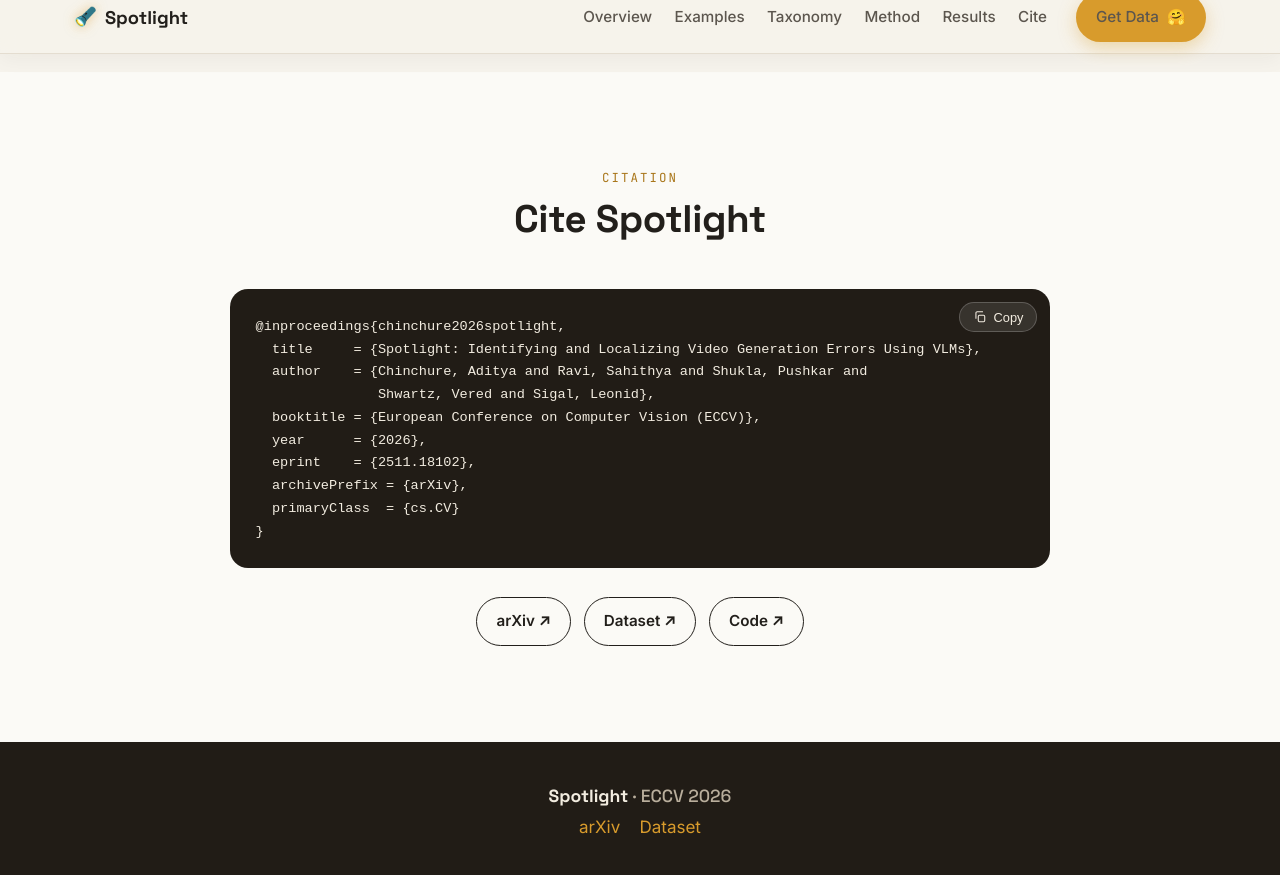
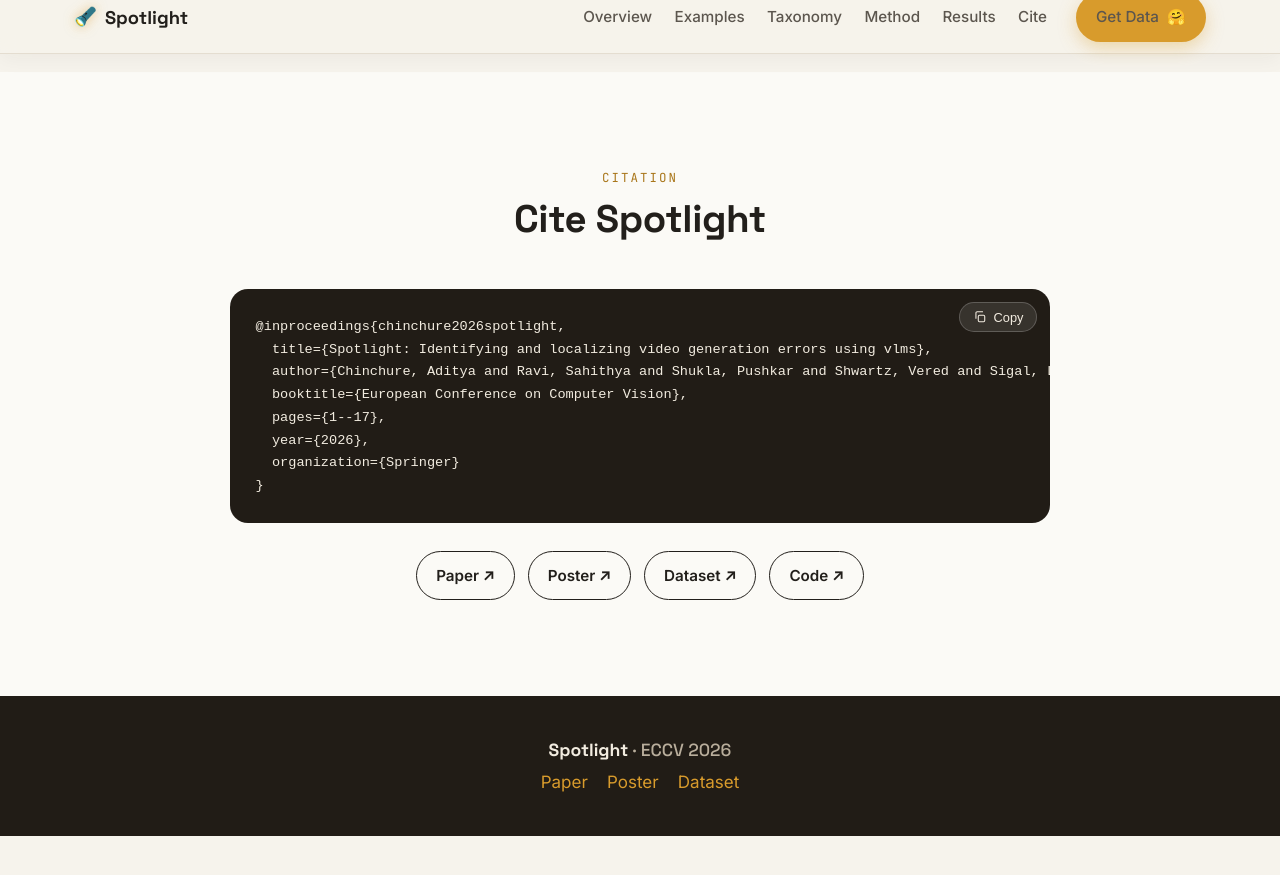
Before and after one commit to spotlight-video/spotlight-video.github.io, a Jekyll site: the page built from index.html, in a window 1280 px wide and 900 px high, scrolled down 9546 px, cut to the strip 18-893 px from the top of the window. Built offline with Jekyll 4.4.1, drawn with Linux system fonts in a browser that asks for light colours; after the commit the page ends 10400 px from its top, so only the background shows below that.

Commit message:
Link ECCV paper and poster, update citation
Replace the arXiv link with the ECCV paper PDF (button now reads
"Paper"), add a Poster button linking to the ECCV virtual poster page,
and switch the BibTeX to the ECCV proceedings entry.

Co-Authored-By: Claude Opus 5.5 <noreply@anthropic.com>

```diff
--- a/_config.yml
+++ b/_config.yml
@@ -22,7 +22,8 @@ baseurl: ""
 # --- External links (used by nav, hero, and citation) -----------------------
 # Set a link to "" to render its button as a disabled "coming soon" state.
 links:
-  arxiv: "https://arxiv.org/abs/2511.18102v1"
+  paper: "https://media.eventhosts.cc/Conferences/ECCV2026/pdfs/8243.pdf"
+  poster: "https://eccv.ecva.net/virtual/2026/poster/4969"
   data: "https://huggingface.co/datasets/UBC-ViL/Spotlight-VideoGen-Errors"
   code: "https://github.com/aditya10/Spotlight"
   pdf: "/assets/pdf/spotlight-paper.pdf"
--- a/_includes/citation.html
+++ b/_includes/citation.html
@@ -11,19 +11,18 @@
         {% include icon.html name="copy" %} <span>Copy</span>
       </button>
 <pre id="bibtex"><code>@inproceedings{chinchure2026spotlight,
-  title     = {Spotlight: Identifying and Localizing Video Generation Errors Using VLMs},
-  author    = {Chinchure, Aditya and Ravi, Sahithya and Shukla, Pushkar and
-               Shwartz, Vered and Sigal, Leonid},
-  booktitle = {European Conference on Computer Vision (ECCV)},
-  year      = {2026},
-  eprint    = {2511.18102},
-  archivePrefix = {arXiv},
-  primaryClass  = {cs.CV}
+  title={Spotlight: Identifying and localizing video generation errors using vlms},
+  author={Chinchure, Aditya and Ravi, Sahithya and Shukla, Pushkar and Shwartz, Vered and Sigal, Leonid},
+  booktitle={European Conference on Computer Vision},
+  pages={1--17},
+  year={2026},
+  organization={Springer}
 }</code></pre>
     </div>
 
     <div class="links reveal">
-      {% if site.links.arxiv != "" %}<a class="btn btn--outline" href="{{ site.links.arxiv }}" target="_blank" rel="noopener">arXiv ↗</a>{% endif %}
+      {% if site.links.paper  != "" %}<a class="btn btn--outline" href="{{ site.links.paper }}"  target="_blank" rel="noopener">Paper ↗</a>{% endif %}
+      {% if site.links.poster != "" %}<a class="btn btn--outline" href="{{ site.links.poster }}" target="_blank" rel="noopener">Poster ↗</a>{% endif %}
       {% if site.links.data  != "" %}<a class="btn btn--outline" href="{{ site.links.data }}"  target="_blank" rel="noopener">Dataset ↗</a>{% endif %}
       {% if site.links.code  != "" %}<a class="btn btn--outline" href="{{ site.links.code }}"  target="_blank" rel="noopener">Code ↗</a>
       {% else %}<span class="btn btn--ghost is-disabled">Code — coming soon</span>{% endif %}
--- a/_includes/footer.html
+++ b/_includes/footer.html
@@ -2,7 +2,8 @@
   <div class="wrap footer__inner">
     <p class="footer__brand">{{ site.title }} <span>· {{ site.conference }}</span></p>
     <p class="footer__links">
-      {% if site.links.arxiv != "" %}<a href="{{ site.links.arxiv }}" target="_blank" rel="noopener">arXiv</a>{% endif %}
+      {% if site.links.paper != "" %}<a href="{{ site.links.paper }}" target="_blank" rel="noopener">Paper</a>{% endif %}
+      {% if site.links.poster != "" %}<a href="{{ site.links.poster }}" target="_blank" rel="noopener">Poster</a>{% endif %}
       {% if site.links.data != "" %}<a href="{{ site.links.data }}" target="_blank" rel="noopener">Dataset</a>{% endif %}
     </p>
   </div>
--- a/_includes/hero.html
+++ b/_includes/hero.html
@@ -30,8 +30,11 @@
 
     <!-- Call-to-action buttons. Empty links render as disabled "coming soon". -->
     <div class="hero__cta">
-      {% if site.links.arxiv != "" %}
-        <a class="btn btn--primary" href="{{ site.links.arxiv }}" target="_blank" rel="noopener">{% include icon.html name="paper" %} arXiv</a>
+      {% if site.links.paper != "" %}
+        <a class="btn btn--primary" href="{{ site.links.paper }}" target="_blank" rel="noopener">{% include icon.html name="paper" %} Paper</a>
+      {% endif %}
+      {% if site.links.poster != "" %}
+        <a class="btn btn--outline" href="{{ site.links.poster }}" target="_blank" rel="noopener">{% include icon.html name="poster" %} Poster</a>
       {% endif %}
       {% if site.links.data != "" %}
         <a class="btn btn--outline" href="{{ site.links.data }}" target="_blank" rel="noopener">{% include icon.html name="data" %} Dataset</a>
--- a/_includes/icon.html
+++ b/_includes/icon.html
@@ -5,6 +5,8 @@
 {%- case include.name -%}
 {%- when "paper" -%}
 <svg class="icon" viewBox="0 0 24 24" fill="none" stroke="currentColor" stroke-width="1.8" aria-hidden="true"><path d="M6 2h8l4 4v16H6z"/><path d="M14 2v4h4"/><path d="M9 13h6M9 17h6"/></svg>
+{%- when "poster" -%}
+<svg class="icon" viewBox="0 0 24 24" fill="none" stroke="currentColor" stroke-width="1.8" aria-hidden="true"><rect x="3" y="3" width="18" height="12" rx="1"/><path d="M12 15v3M8 21l4-3 4 3"/><path d="M7 7h6M7 11h10"/></svg>
 {%- when "data" -%}
 <svg class="icon" viewBox="0 0 24 24" fill="none" stroke="currentColor" stroke-width="1.8" aria-hidden="true"><ellipse cx="12" cy="5" rx="7" ry="3"/><path d="M5 5v6c0 1.7 3.1 3 7 3s7-1.3 7-3V5"/><path d="M5 11v6c0 1.7 3.1 3 7 3s7-1.3 7-3v-6"/></svg>
 {%- when "code" -%}
```
Also changed, not shown: README.md.
